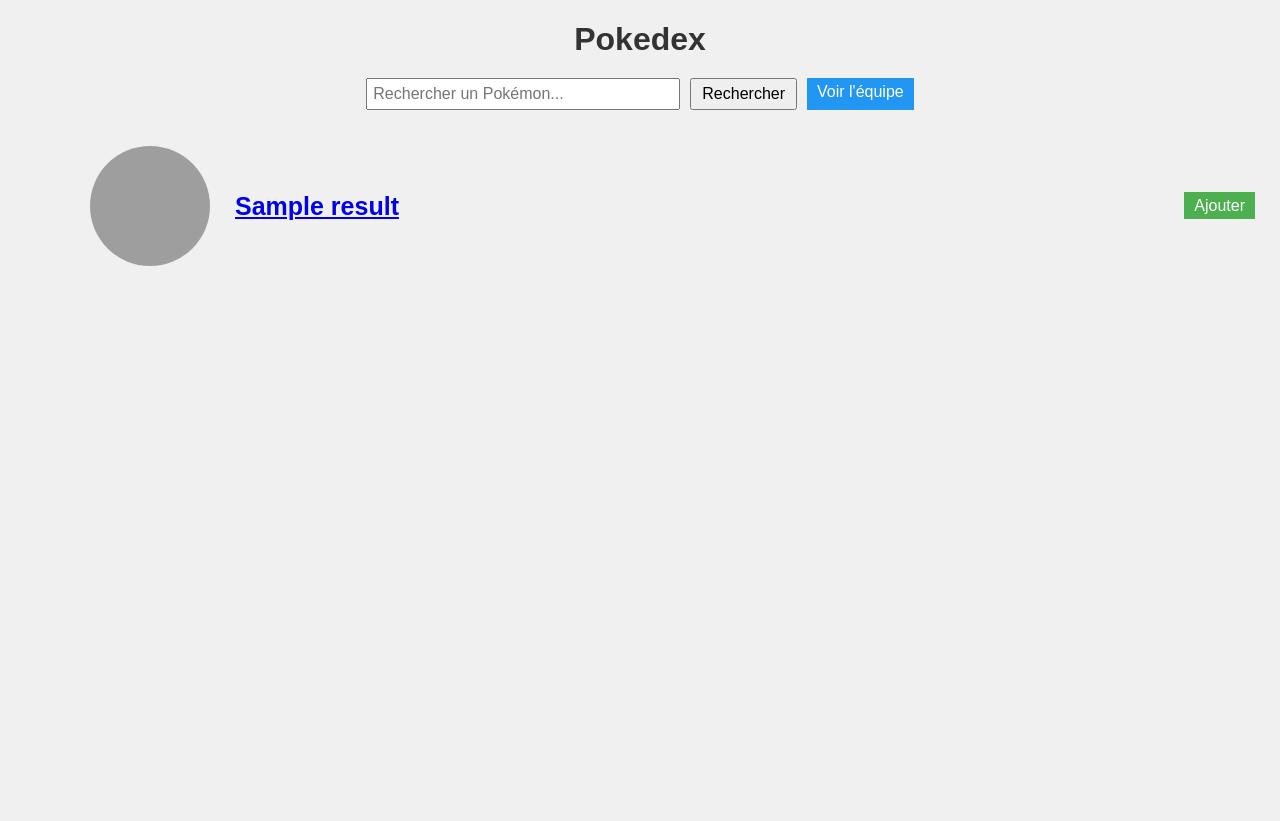
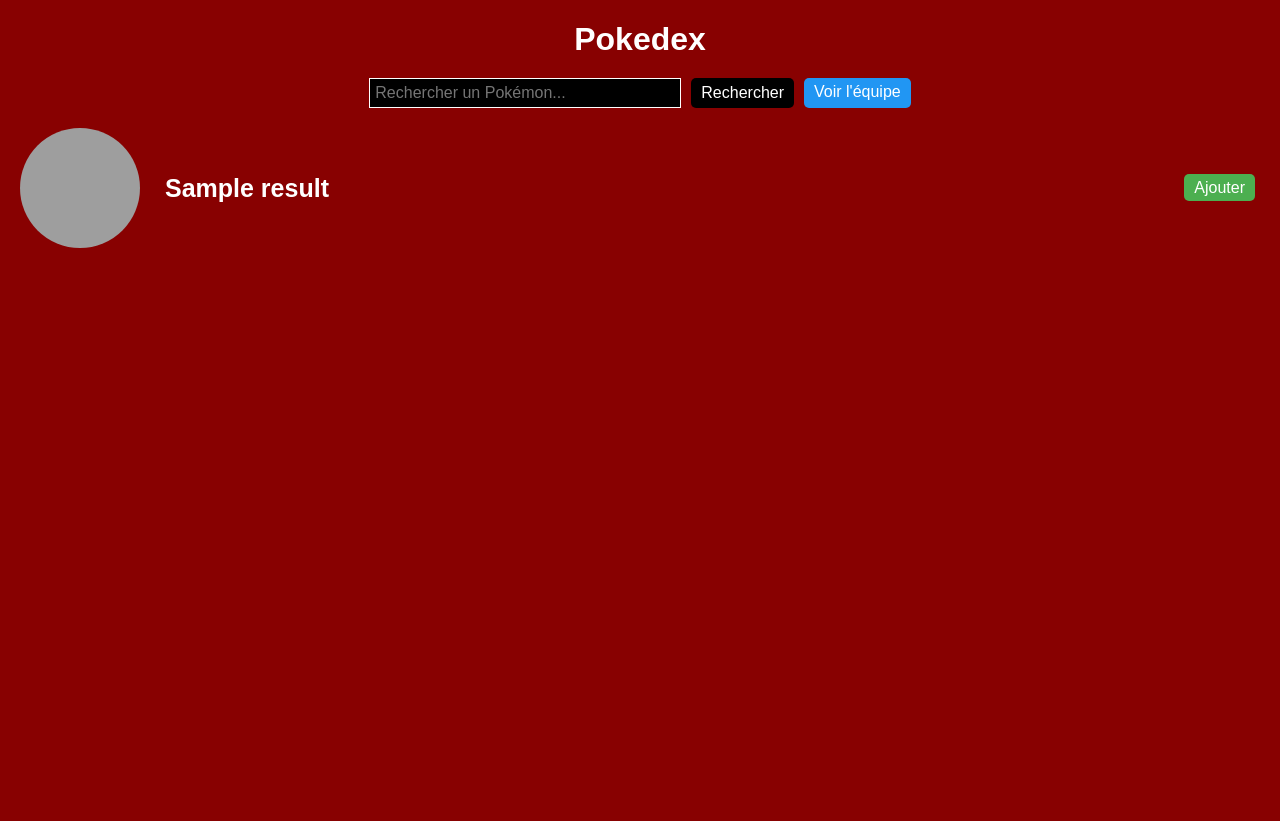
Before and after one commit to naiso-a/Pokedex, a Django app: page / in a window 1280 px wide. Before the commit the page ends 266 px from the top, so only its background shows below. Run offline with Django 5.2, Linux system fonts and the light colour scheme; tables that the repository leaves empty hold one stand-in row (values such as "Sample post"); a database or web service that is not in the repository returns one stand-in record (values such as "Sample title"); data that the repository does not hold is empty; grey boxes are pictures that could not be loaded.

Commit message:
mise a jour des css

```diff
--- a/Pokedex/pokeapp/templates/pokedex.html
+++ b/Pokedex/pokeapp/templates/pokedex.html
@@ -7,21 +7,17 @@
     <style>
       body {
         font-family: Arial, sans-serif;
-        background-color: #f0f0f0;
-        color: #333;
+        background-color: #880101; /* Fond rouge */
+        color: #ffffff; /* Texte blanc */
+        margin: 0;
         height: 100vh;
-        margin: 0;
-      }
-
-      .pokemon-container {
         text-align: center;
-        display: flex;
-        flex-direction: column;
-        align-items: center;
       }
 
       h1 {
+        text-align: center;
         margin-bottom: 20px;
+        color: #ffffff; /* Titre en blanc */
       }
 
       ul {
@@ -33,8 +29,9 @@
       li {
         display: flex;
         align-items: center;
-        margin-bottom: 20px; /* Augmenter l'espacement si nécessaire */
-        margin-left: 90px;
+        justify-content: space-between;
+        margin-bottom: 20px;
+        padding: 0 20px;
       }
 
       img {
@@ -47,8 +44,76 @@
 
       li p {
         margin: 0;
-        font-weight: bold; /* Texte en gras appliqué ici */
-        font-size: 25px; /* Ajuster la taille de la police si nécessaire */
+        font-weight: bold;
+        font-size: 25px;
+        color: #ffffff; /* Texte des noms des Pokémon en blanc */
+      }
+
+      a {
+        text-decoration: none;
+      }
+
+
+      a[href*="?add="] {
+        background-color: #ffffff; /* Fond blanc */
+        color: #000000; /* Texte noir */
+        padding: 5px 10px;
+        border-radius: 5px;
+        font-size: 16px;
+        margin-right: 5px;
+      }
+
+
+      a[href*="?remove="] {
+        background-color: #0000ff; /* Fond bleu */
+        color: #ffffff; /* Texte blanc */
+        padding: 5px 10px;
+        border-radius: 5px;
+        font-size: 16px;
+      }
+
+
+      form {
+        margin-bottom: 20px;
+        display: flex;
+        justify-content: center;
+        gap: 10px;
+      }
+
+      form input[type="text"] {
+        padding: 5px;
+        font-size: 16px;
+        width: 300px;
+        background-color: #000000; /* Fond noir */
+        color: #ffffff; /* Texte blanc */
+        border: 1px solid #ffffff; /* Bordure blanche */
+      }
+
+      form button {
+        padding: 5px 10px;
+        font-size: 16px;
+        background-color: #000000; /* Fond noir */
+        color: #ffffff; /* Texte blanc */
+        border: none;
+        border-radius: 5px;
+        cursor: pointer;
+      }
+
+      form button:hover {
+        background-color: #333333; /* Fond gris foncé au survol */
+      }
+
+      /* Bouton Voir l'équipe */
+      a[href="{% url 'team_view' %}"] {
+        background-color: #000000; /* Fond noir */
+        color: #ffffff; /* Texte blanc */
+        padding: 5px 10px;
+        font-size: 16px;
+        border-radius: 5px;
+      }
+
+      a[href="{% url 'team_view' %}"]:hover {
+        background-color: #333333; /* Fond gris foncé au survol */
       }
     </style>
   </head>
@@ -80,17 +145,20 @@
               width="80"
               height="80"
             />
-            <p style="margin-left: 10px;"><a href="{% url 'pokemon_detail' pokemon.english_name %}">{{ pokemon.name }}</a></p>
-          </div>
+            <p style="margin-left: 10px;">
+              <a href="{% url 'pokemon_detail' pokemon.english_name %}"
+                 style="text-decoration: none; color: inherit;">
+                {{ pokemon.name }}
+              </a>
+            </p>
+             </div>
           <div>
-            <!-- Afficher le bouton "Ajouter" uniquement si le Pokémon n'est pas dans l'équipe -->
             {% if not pokemon.in_team %}
             <a href="?add={{ pokemon.name }}"
                style="padding: 5px 10px; background-color: #4CAF50; color: white; text-decoration: none; margin-right: 5px;">
               Ajouter
             </a>
             {% else %}
-            <!-- Afficher le bouton "Retirer" si le Pokémon est dans l'équipe -->
             <a href="?remove={{ pokemon.name }}"
                style="padding: 5px 10px; background-color: #f44336; color: white; text-decoration: none;">
               Retirer
--- a/Pokedex/pokeapp/views.py
+++ b/Pokedex/pokeapp/views.py
@@ -40,25 +40,25 @@ def pokedex(request):
     else:
         translated_pokemons = pokemons
 
-    # Marquer si chaque Pokémon est déjà dans l'équipe
+
     for pokemon in translated_pokemons:
         pokemon['in_team'] = pokemon['name'] in team
 
-    # Ajouter un Pokémon à l'équipe
+
     if 'add' in request.GET:
         pokemon_name = request.GET.get('add')
         if pokemon_name not in team and len(team) < 6:
             team.append(pokemon_name)
         request.session['team'] = team
 
-    # Retirer un Pokémon de l'équipe
+
     if 'remove' in request.GET:
         pokemon_name = request.GET.get('remove')
         if pokemon_name in team:
             team.remove(pokemon_name)
         request.session['team'] = team
 
-    # Filtrer les résultats
+
     if search_query:
         translated_pokemons = [
             p for p in translated_pokemons if search_query in p['name'].lower()
@@ -71,10 +71,16 @@ def pokedex(request):
 
 
 def team_view(request):
-    if request.GET.get('clear_team'):
-        request.session['team'] = []
-        return redirect('team_view')
+    # Supprimer un Pokémon spécifique
+    remove_pokemon = request.GET.get('remove_pokemon')
+    if remove_pokemon:
+        team = request.session.get('team', [])
+        if remove_pokemon in team:
+            team.remove(remove_pokemon)
+            request.session['team'] = team
+        return redirect('team_view')  # Redirige après suppression
 
+    # Charger les données de l'équipe
     pokemons = cache.get('translated_pokemons', [])
     team_names = request.session.get('team', [])
     team = [pokemon for pokemon in pokemons if pokemon['name'] in team_names]
@@ -95,15 +101,15 @@ def pokemon_detail(request, name):
             name
         )
 
-        height_m = sprite_data['height'] / 10.0  # Conversion de décimètres en mètres
-        weight_kg = sprite_data['weight'] / 10.0  # Conversion de hectogrammes en kilogrammes
+        height_m = sprite_data['height'] / 10.0
+        weight_kg = sprite_data['weight'] / 10.0
         context = {
             'name': french_name,
             'image_url': image_url,
             'height': height_m,
             'weight': weight_kg,
             'base_experience': sprite_data['base_experience'],
-            # Ajouter d'autres détails ici si nécessaire
+
         }
         return render(request, 'pokemon_detail.html', context)
     else:
```
Also changed, not shown: Pokedex/pokeapp/templates/pokemon_detail.html (+5 -8 lines), Pokedex/pokeapp/templates/team.html (+17 -7 lines), Pokedex/db.sqlite3.
